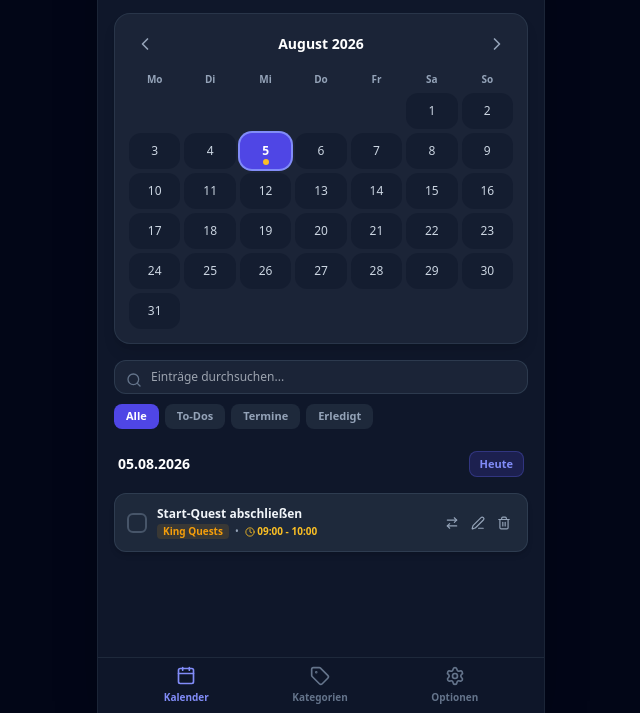
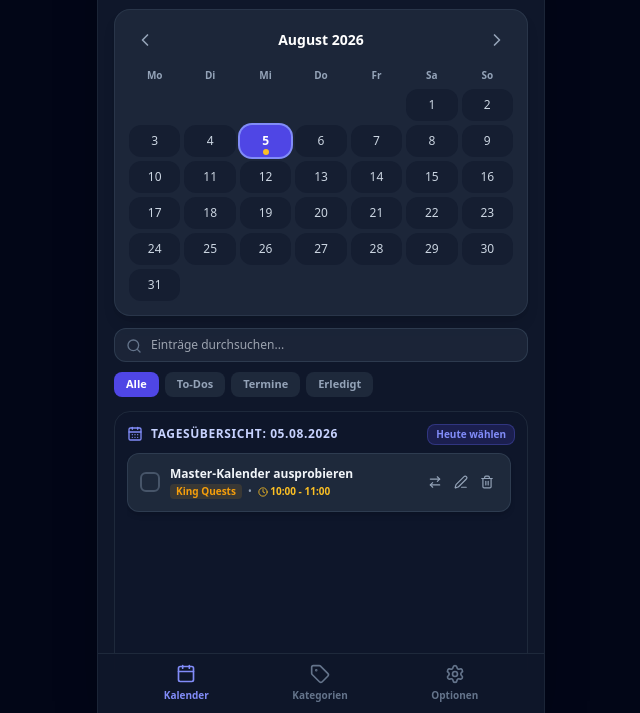
Before and after one commit to KingDoski415/ToDoS-App-Doski, a plain HTML site: page index.html in a window 1280 px wide. Shown: the part 87-800 px from the top of the page, without its empty margins (319-959 px from the left). Drawn offline with nearby package versions, Linux system fonts and the light colour scheme.

Commit message:
Update index.html

```diff
--- a/index.html
+++ b/index.html
@@ -3,7 +3,7 @@
 <head>
     <meta charset="UTF-8">
     <meta name="viewport" content="width=device-width, initial-scale=1.0, maximum-scale=1.0, user-scalable=no">
-    <title>King Quests - Ultimate Edition</title>
+    <title>King Quests - Master Kalender</title>
     <script src="https://cdn.tailwindcss.com"></script>
     <script src="https://unpkg.com/lucide@latest"></script>
     <style>
@@ -11,27 +11,26 @@
         .no-scrollbar::-webkit-scrollbar { display: none; }
         .no-scrollbar { -ms-overflow-style: none; scrollbar-width: none; }
         .tab-content { display: none; }
-        .tab-content.active { display: block; animation: fadeIn 0.2s ease-out; }
+        .tab-content.active { display: flex; flex-direction: column; animation: fadeIn 0.2s ease-out; }
         @keyframes fadeIn { from { opacity: 0; transform: translateY(4px); } to { opacity: 1; transform: translateY(0); } }
     </style>
 </head>
-<body class="bg-slate-950 text-slate-100 h-full flex flex-col font-sans">
+<body class="bg-slate-950 text-slate-100 h-full flex flex-col font-sans overflow-hidden">
 
     <!-- App Container -->
-    <div class="max-w-md w-full mx-auto h-full flex flex-col bg-slate-900 overflow-hidden relative shadow-2xl border-x border-slate-800/80">
+    <div class="max-w-md w-full mx-auto h-full flex flex-col bg-slate-900 relative shadow-2xl border-x border-slate-800/80">
 
         <!-- Header -->
-        <header class="px-5 pt-5 pb-3 bg-slate-900/90 backdrop-blur-md sticky top-0 z-20 border-b border-slate-800 flex items-center justify-between">
+        <header class="px-5 pt-4 pb-3 bg-slate-900/95 backdrop-blur-md z-20 border-b border-slate-800 flex items-center justify-between shrink-0">
             <div>
                 <div class="flex items-center gap-2">
                     <i data-lucide="crown" class="w-5 h-5 text-amber-400"></i>
-                    <h1 class="text-xl font-black tracking-tight text-white">King Quests</h1>
+                    <h1 class="text-lg font-black tracking-tight text-white">King Quests</h1>
                 </div>
                 <div class="flex items-center gap-2 mt-0.5">
                     <span id="streak-badge" class="text-[10px] font-bold px-2 py-0.5 rounded-full bg-amber-500/20 text-amber-400 border border-amber-500/30 flex items-center gap-1">
-                        <i data-lucide="flame" class="w-3 h-3"></i> <span id="streak-count">0</span> Tage
+                        <i data-lucide="flame" class="w-3 h-3"></i> <span id="streak-count">0</span> Tage Serie
                     </span>
-                    <span id="selected-date-label" class="text-xs text-slate-400">Lädt...</span>
                 </div>
             </div>
             <div class="flex items-center gap-2">
@@ -45,13 +44,13 @@
         </header>
 
         <!-- Main Content Area -->
-        <main class="flex-1 overflow-y-auto no-scrollbar p-4 space-y-4 pb-24">
+        <main class="flex-1 overflow-hidden relative flex flex-col">
 
-            <!-- TAB 1: KALENDER & TAGESÜBERSICHT -->
-            <section id="tab-calendar" class="tab-content active space-y-4">
+            <!-- TAB 1: KALENDER & ÜBERGEORDNETE TAGESANSICHT -->
+            <section id="tab-calendar" class="tab-content active h-full p-4 space-y-3">
 
-                <!-- Kalender Header -->
-                <div class="bg-slate-800/80 rounded-2xl p-3.5 border border-slate-700/60 shadow-lg">
+                <!-- 1. Der übergeordnete Master-Kalender (Fest oben) -->
+                <div class="bg-slate-800/90 rounded-2xl p-3.5 border border-slate-700/60 shadow-lg shrink-0">
                     <div class="flex justify-between items-center mb-3">
                         <button onclick="changeMonth(-1)" class="p-1.5 text-slate-400 hover:text-white rounded-lg active:bg-slate-700">
                             <i data-lucide="chevron-left" class="w-5 h-5"></i>
@@ -71,10 +70,10 @@
                     <div id="calendar-grid" class="grid grid-cols-7 gap-1 text-center text-xs"></div>
                 </div>
 
-                <!-- Suchfeld & Typ-Filter -->
-                <div class="space-y-2">
+                <!-- Suchfeld & Filter -->
+                <div class="space-y-2 shrink-0">
                     <div class="relative">
-                        <i data-lucide="search" class="w-4 h-4 absolute left-3 top-3 text-slate-500"></i>
+                        <i data-lucide="search" class="w-4 h-4 absolute left-3 top-2.5 text-slate-500"></i>
                         <input type="text" id="search-input" oninput="renderItems()" placeholder="Einträge durchsuchen..." class="w-full bg-slate-800/80 border border-slate-700/80 rounded-xl pl-9 pr-3 py-2 text-xs text-white focus:outline-none focus:border-indigo-500">
                     </div>
 
@@ -86,28 +85,33 @@
                     </div>
                 </div>
 
-                <!-- Tages-Einträge Header -->
-                <div class="flex justify-between items-center px-1 pt-1">
-                    <div>
-                        <h3 id="day-title" class="font-black text-sm text-white">Tagesübersicht</h3>
+                <!-- 2. Die scrollbare Tages-Detailansicht (Öffnet sich beim Klick auf den Tag) -->
+                <div class="flex-1 flex flex-col min-h-0 bg-slate-900/50 rounded-2xl border border-slate-800 p-3">
+                    <div class="flex justify-between items-center mb-2 shrink-0">
+                        <div class="flex items-center gap-2">
+                            <i data-lucide="calendar-days" class="w-4 h-4 text-indigo-400"></i>
+                            <h3 id="day-title" class="font-black text-xs text-indigo-200 uppercase tracking-wider">Tagesübersicht</h3>
+                        </div>
+                        <button onclick="selectToday()" class="text-[10px] font-semibold px-2 py-0.5 rounded-lg bg-indigo-600/20 text-indigo-400 border border-indigo-500/30 active:scale-95 transition-transform">
+                            Heute wählen
+                        </button>
                     </div>
-                    <button onclick="selectToday()" class="text-[11px] font-semibold px-2.5 py-1 rounded-lg bg-indigo-600/20 text-indigo-400 border border-indigo-500/30 active:scale-95 transition-transform">
-                        Heute
-                    </button>
-                </div>
 
-                <!-- Task & Termine Liste -->
-                <div id="item-list" class="space-y-2"></div>
+                    <!-- Scrollbarer Container für To-Dos, damit nichts abgeschnitten wird -->
+                    <div id="item-scroll-container" class="flex-1 overflow-y-auto no-scrollbar space-y-2 pr-1 pb-16">
+                        <div id="item-list" class="space-y-2"></div>
 
-                <!-- Empty State -->
-                <div id="empty-state" class="hidden flex-col items-center justify-center py-8 text-center">
-                    <i data-lucide="sparkles" class="w-8 h-8 text-slate-600 mb-2"></i>
-                    <p class="text-xs text-slate-400 font-medium">Keine Einträge für diese Auswahl</p>
+                        <!-- Empty State -->
+                        <div id="empty-state" class="hidden flex-col items-center justify-center py-10 text-center">
+                            <i data-lucide="sparkles" class="w-8 h-8 text-slate-600 mb-2"></i>
+                            <p class="text-xs text-slate-400 font-medium">Keine Einträge für diesen Tag</p>
+                        </div>
+                    </div>
                 </div>
             </section>
 
-            <!-- TAB 2: KATEGORIEN & MANAGEMENT -->
-            <section id="tab-categories" class="tab-content space-y-4">
+            <!-- TAB 2: KATEGORIEN -->
+            <section id="tab-categories" class="tab-content h-full p-4 space-y-4 overflow-y-auto no-scrollbar pb-20">
                 <div class="flex justify-between items-center">
                     <h2 class="font-bold text-white text-sm">Kategorien verwalten</h2>
                     <button onclick="addCategory()" class="text-xs text-indigo-400 font-semibold px-2.5 py-1 rounded-lg bg-indigo-600/20 border border-indigo-500/30">+ Neu</button>
@@ -115,11 +119,11 @@
                 <div id="category-management-list" class="space-y-2"></div>
             </section>
 
-            <!-- TAB 3: OPTIONEN & EXPORT/IMPORT -->
-            <section id="tab-settings" class="tab-content space-y-4">
-                <div class="bg-slate-800/60 rounded-2xl p-4 border border-slate-700/60 space-y-4">
+            <!-- TAB 3: OPTIONEN -->
+            <section id="tab-settings" class="tab-content h-full p-4 space-y-4 overflow-y-auto no-scrollbar pb-20">
+                <div class="bg-slate-800/60 rounded-2xl p-4 border border-slate-700/60 space-y-3">
                     <h3 class="font-bold text-white text-sm">Daten sichern & wiederherstellen</h3>
-                    <p class="text-xs text-slate-400">Sichere deine Quests, Termine und Kategorien als Backup-Datei.</p>
+                    <p class="text-xs text-slate-400">Sichere deine Quests, Termine und Kategorien als Backup.</p>
 
                     <div class="grid grid-cols-2 gap-3">
                         <button onclick="exportData()" class="py-2.5 px-3 bg-indigo-600 hover:bg-indigo-500 text-white font-bold text-xs rounded-xl flex items-center justify-center gap-1.5 active:scale-95 transition-transform">
@@ -144,7 +148,7 @@
         </main>
 
         <!-- Bottom Navigation Bar -->
-        <nav class="absolute bottom-0 left-0 right-0 bg-slate-900/95 backdrop-blur-lg border-t border-slate-800 px-6 py-2 flex justify-around items-center z-30">
+        <nav class="absolute bottom-0 left-0 right-0 bg-slate-900/95 backdrop-blur-lg border-t border-slate-800 px-6 py-2.5 flex justify-around items-center z-30 shrink-0">
             <button onclick="switchTab('calendar')" id="nav-calendar" class="nav-btn flex flex-col items-center gap-1 text-indigo-400 font-bold text-[10px]">
                 <i data-lucide="calendar" class="w-5 h-5"></i>
                 <span>Kalender</span>
@@ -253,22 +257,20 @@
         let selectedType = 'todo';
         let currentFilter = 'all';
 
-        // standard-Kategorien
         let categories = JSON.parse(localStorage.getItem('king_quests_categories')) || [
             { id: 'kq', name: 'King Quests', color: '#f59e0b', icon: 'crown' },
             { id: 'work', name: 'Arbeit', color: '#3b82f6', icon: 'briefcase' },
             { id: 'priv', name: 'Privat', color: '#10b981', icon: 'home' }
         ];
 
-        // Einträge
-        let items = JSON.parse(localStorage.getItem('king_quests_items_v4')) || [
-            { id: 1, type: 'todo', title: 'Start-Quest abschließen', date: todayStr, startTime: '09:00', endTime: '10:00', cat: 'King Quests', prio: 'hoch', repeat: 'none', done: false }
+        let items = JSON.parse(localStorage.getItem('king_quests_items_v5')) || [
+            { id: 1, type: 'todo', title: 'Master-Kalender ausprobieren', date: todayStr, startTime: '10:00', endTime: '11:00', cat: 'King Quests', prio: 'hoch', repeat: 'none', done: false }
         ];
 
         let streakData = JSON.parse(localStorage.getItem('king_quests_streak')) || { count: 0, lastDoneDate: '' };
 
         function saveData() {
-            localStorage.setItem('king_quests_items_v4', JSON.stringify(items));
+            localStorage.setItem('king_quests_items_v5', JSON.stringify(items));
             localStorage.setItem('king_quests_categories', JSON.stringify(categories));
             localStorage.setItem('king_quests_streak', JSON.stringify(streakData));
             renderCalendar();
@@ -325,8 +327,8 @@
                 if (isSelected) bgClass = "bg-indigo-600 text-white font-bold ring-2 ring-indigo-400";
                 else if (isToday) bgClass = "bg-indigo-950/80 text-indigo-300 border border-indigo-500/50 font-bold";
 
-                dayBtn.className = `h-9 rounded-xl flex flex-col items-center justify-center relative transition-all ${bgClass}`;
-                dayBtn.innerHTML = `<span>${d}</span>${hasPending ? '<span class="w-1.5 h-1.5 rounded-full bg-amber-400 absolute bottom-1"></span>' : ''}`;
+                dayBtn.className = `h-8 rounded-xl flex flex-col items-center justify-center relative transition-all ${bgClass}`;
+                dayBtn.innerHTML = `<span>${d}</span>${hasPending ? '<span class="w-1.5 h-1.5 rounded-full bg-amber-400 absolute bottom-0.5"></span>' : ''}`;
                 grid.appendChild(dayBtn);
             }
         }
@@ -350,7 +352,7 @@
             list.innerHTML = '';
 
             const dateParts = selectedDateStr.split('-');
-            document.getElementById('day-title').textContent = `${dateParts[2]}.${dateParts[1]}.${dateParts[0]}`;
+            document.getElementById('day-title').textContent = `Tagesübersicht: ${dateParts[2]}.${dateParts[1]}.${dateParts[0]}`;
 
             let filtered = items.filter(i => (i.date === selectedDateStr || isRepeatingOn(i, selectedDateStr)));
 
```
